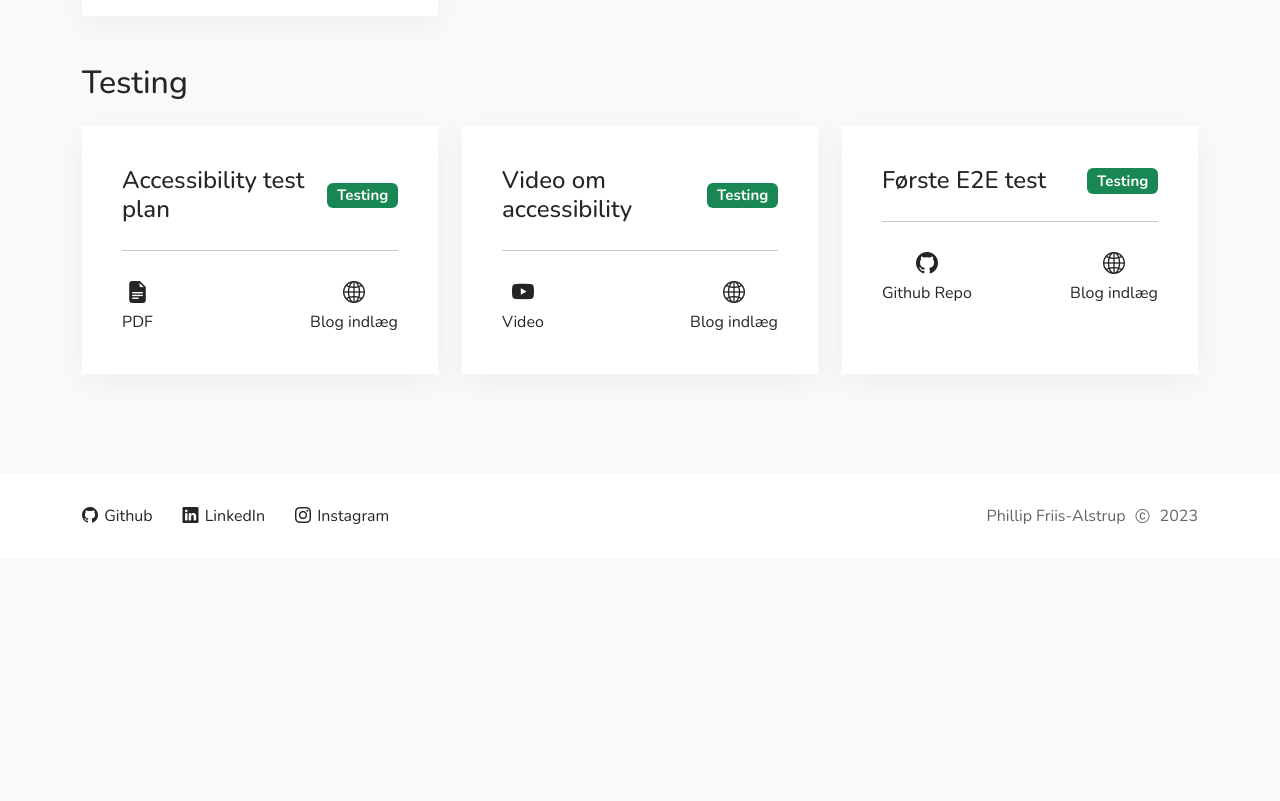
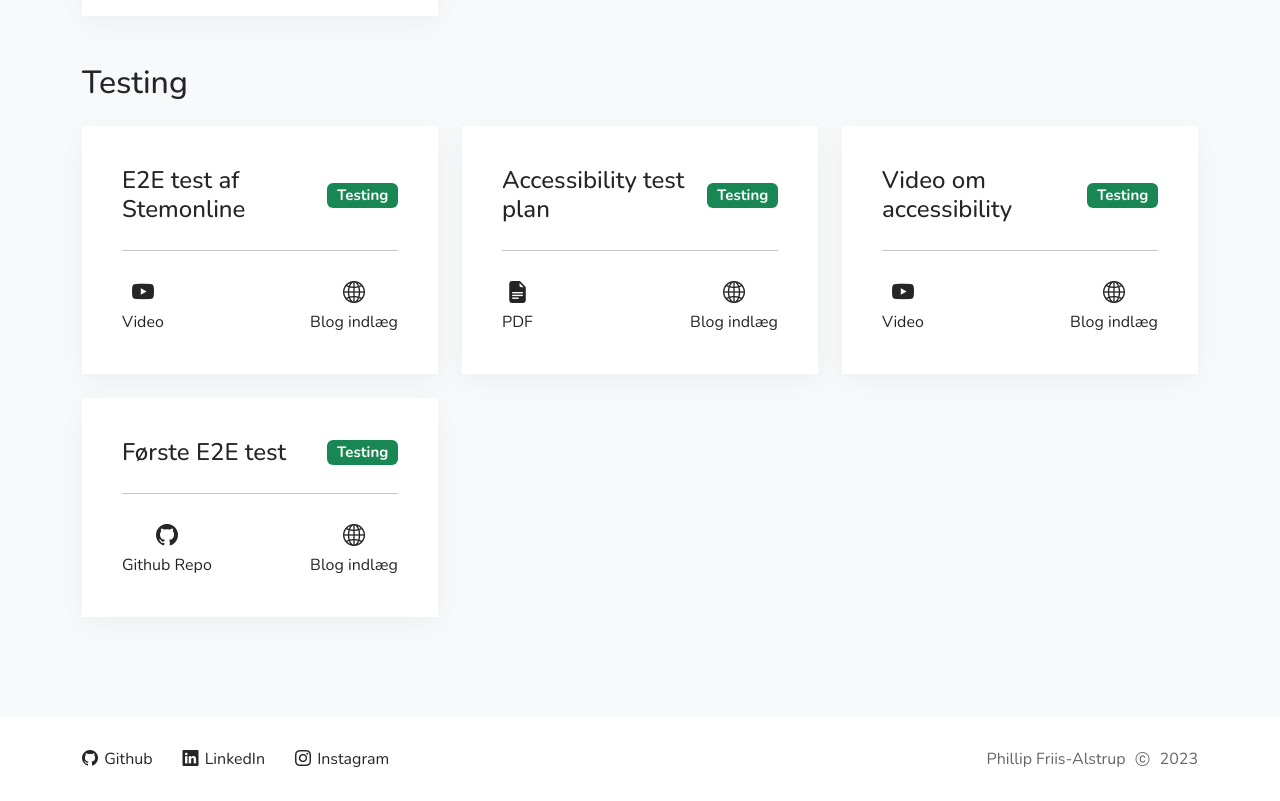
Before and after one commit to Friis-Alstrup/my-portfolio, a React (Vite) app: page /produkter in a window 1280 px wide. Shown: the part 800-1601 px from the top of the page. Before the commit the page ends 1358 px from the top, so only its background shows below. Built offline with nearby package versions, Linux system fonts and the light colour scheme.

Commit message:
Added new testing product

```diff
--- a/src/pages/ProjectsPage.jsx
+++ b/src/pages/ProjectsPage.jsx
@@ -102,6 +102,30 @@ export default function ProjectsPage() {
               <Card>
                 <Card.Body>
                   <div className="product-header">
+                    <h4>E2E test af Stemonline</h4>
+                    <h5>
+                      <Badge bg="success">Testing</Badge>
+                    </h5>
+                  </div>
+                  <hr />
+                  <div className="product-links">
+                    <a
+                      href="https://www.youtube.com/watch?v=WQ_wO3ScRjY"
+                      target="_blank"
+                    >
+                      <i className="bi bi-youtube"></i>Video
+                    </a>
+                    <Link to="/blog/testing-produkt-e2e-test-af-kommuner-i-stemonline">
+                      <i class="bi bi-globe2"></i>Blog indlæg
+                    </Link>
+                  </div>
+                </Card.Body>
+              </Card>
+            </Col>
+            <Col lg="4">
+              <Card>
+                <Card.Body>
+                  <div className="product-header">
                     <h4>Accessibility test plan</h4>
                     <h5>
                       <Badge bg="success">Testing</Badge>
```
